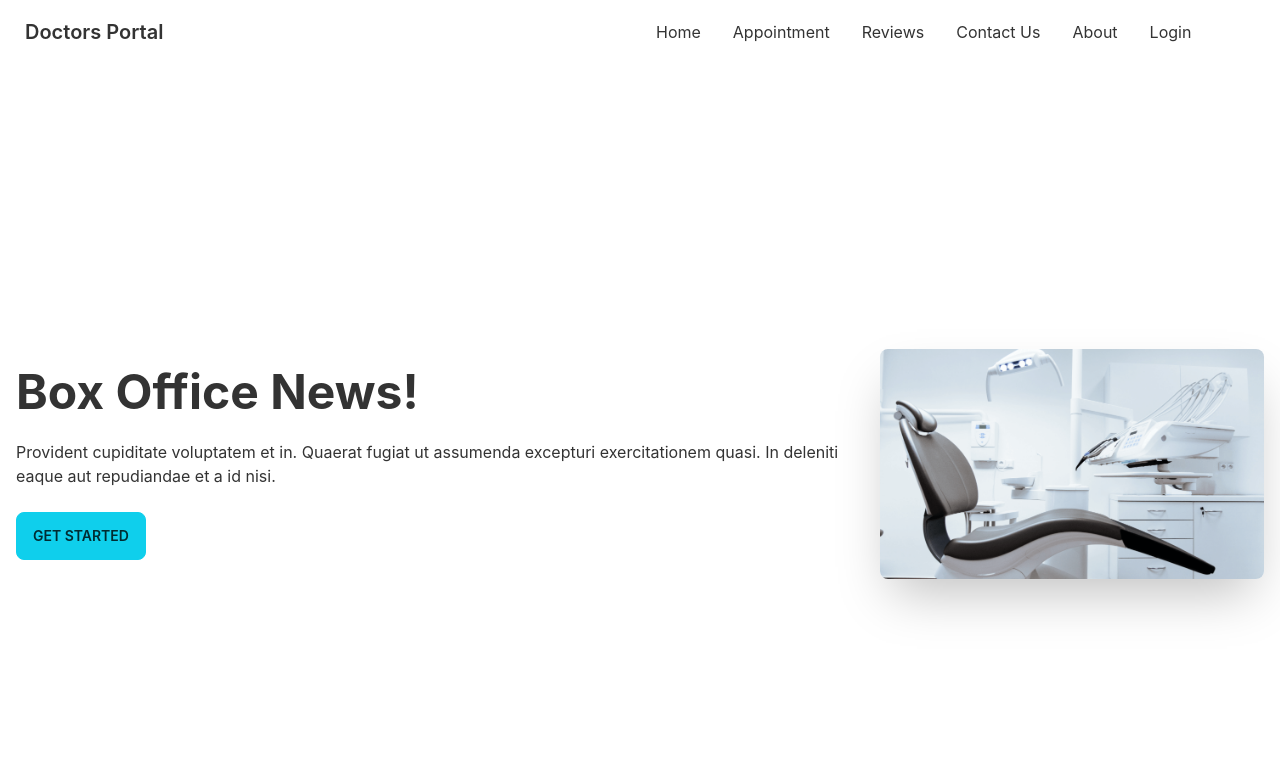
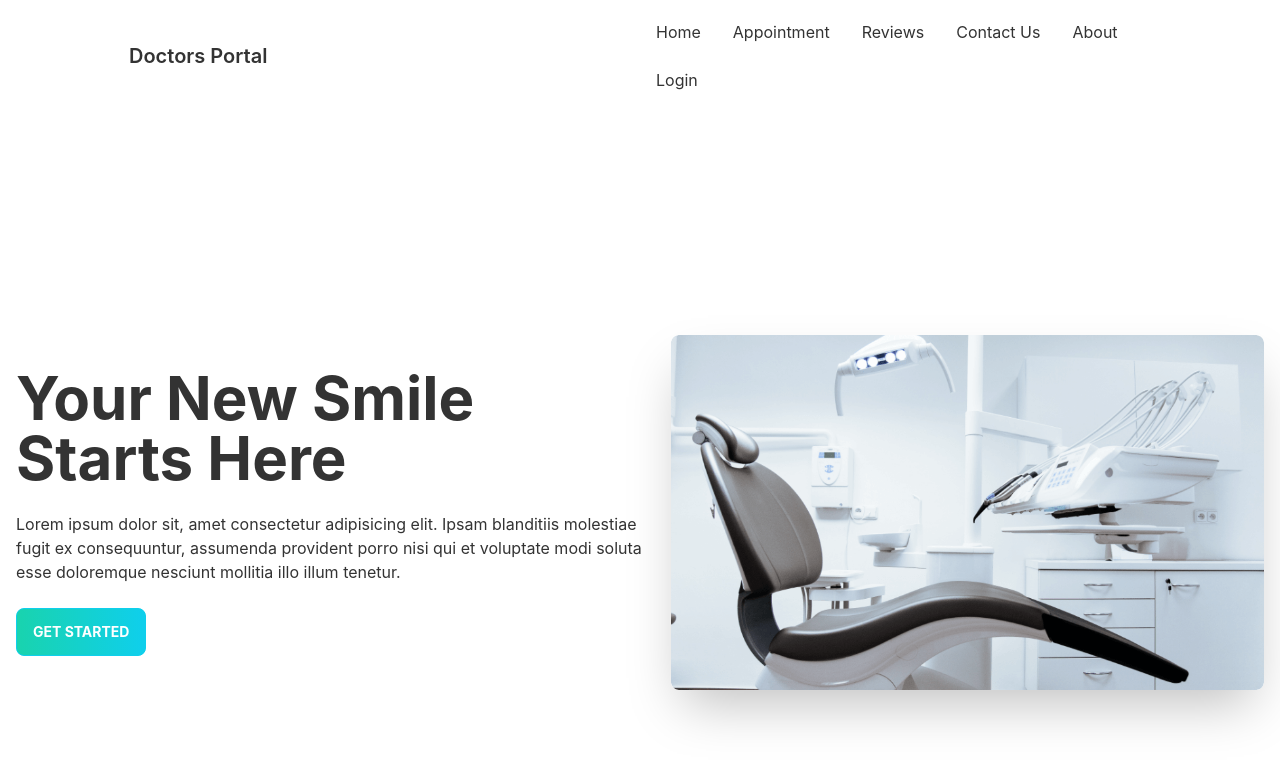
Before and after one commit to rokib97/doctors-portal-client, a React (Create React App) app: page / in a window 1280 px wide. Shown: the top 764 px of the page. Built offline with nearby package versions, Linux system fonts and the light colour scheme.

Commit message:
added hero section

```diff
--- /dev/null
+++ b/src/Pages/Home/Banner.css
@@ -0,0 +1,5 @@
+.image-details img {
+  width: 594px;
+  height: 355px;
+  margin: 0 auto;
+}
--- a/src/Pages/Home/Banner.js
+++ b/src/Pages/Home/Banner.js
@@ -1,18 +1,22 @@
 import React from "react";
 import chair from "../../assets/images/chair.png";
+import "./Banner.css";
 const Banner = () => {
   return (
     <div class="hero min-h-screen">
-      <div class="hero-content flex-col lg:flex-row-reverse">
-        <img src={chair} class="max-w-sm rounded-lg shadow-2xl" alt="" />
-        <div>
-          <h1 class="text-5xl font-bold">Box Office News!</h1>
+      <div class="hero-content flex-col lg:flex-row-reverse image-details ">
+        <img src={chair} class="rounded-lg shadow-2xl" alt="" />
+        <div className="banner-left">
+          <h1 class="text-6xl font-bold">Your New Smile Starts Here</h1>
           <p class="py-6">
-            Provident cupiditate voluptatem et in. Quaerat fugiat ut assumenda
-            excepturi exercitationem quasi. In deleniti eaque aut repudiandae et
-            a id nisi.
+            Lorem ipsum dolor sit, amet consectetur adipisicing elit. Ipsam
+            blanditiis molestiae fugit ex consequuntur, assumenda provident
+            porro nisi qui et voluptate modi soluta esse doloremque nesciunt
+            mollitia illo illum tenetur.
           </p>
-          <button class="btn btn-primary">Get Started</button>
+          <button class="btn btn-primary text-uppercase text-white font-bold bg-gradient-to-r from-secondary to-primary ">
+            Get Started
+          </button>
         </div>
       </div>
     </div>
--- a/src/Pages/Shared/Navbar.js
+++ b/src/Pages/Shared/Navbar.js
@@ -25,8 +25,7 @@ const Navbar = () => {
     </>
   );
   return (
-    <div>
-      <div class="navbar bg-base-100">
+    <div class="navbar bg-base-100 px-28">
       <div class="navbar-start">
         <div class="dropdown">
           <label tabindex="0" class="btn btn-ghost lg:hidden">
@@ -56,9 +55,8 @@ const Navbar = () => {
           Doctors Portal
         </Link>
       </div>
-        <div class="navbar-center hidden lg:flex">
+      <div class="navbar-end hidden lg:flex">
         <ul class="menu menu-horizontal p-0">{menuItems}</ul>
-        </div>
       </div>
     </div>
   );
```
Lines whose indentation alone changed are shown as unchanged.
